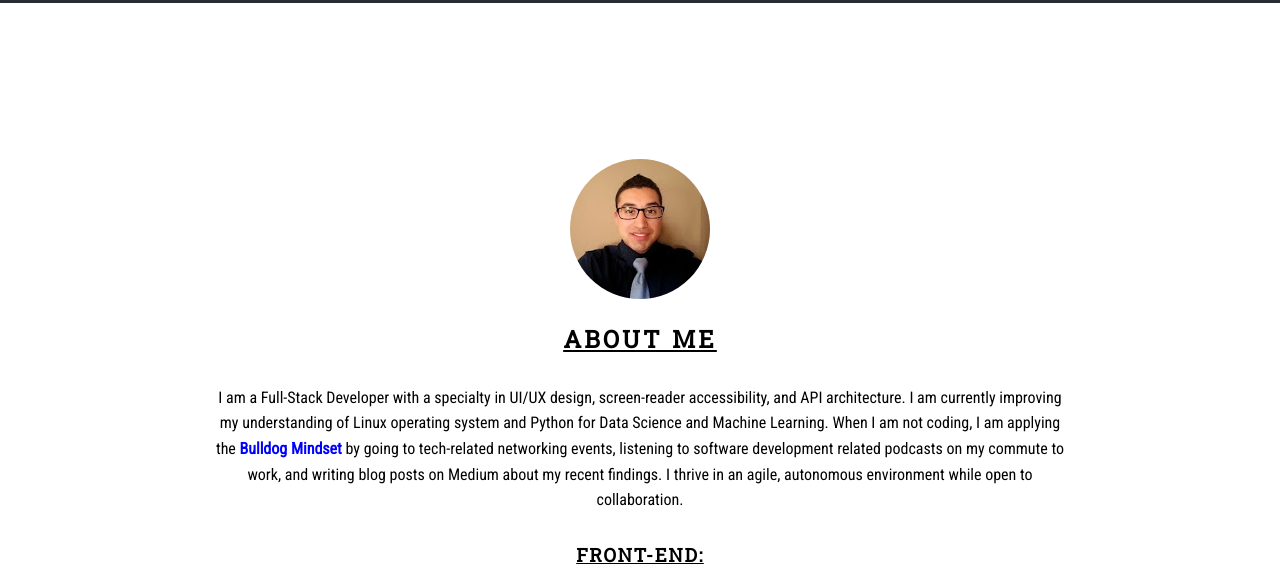
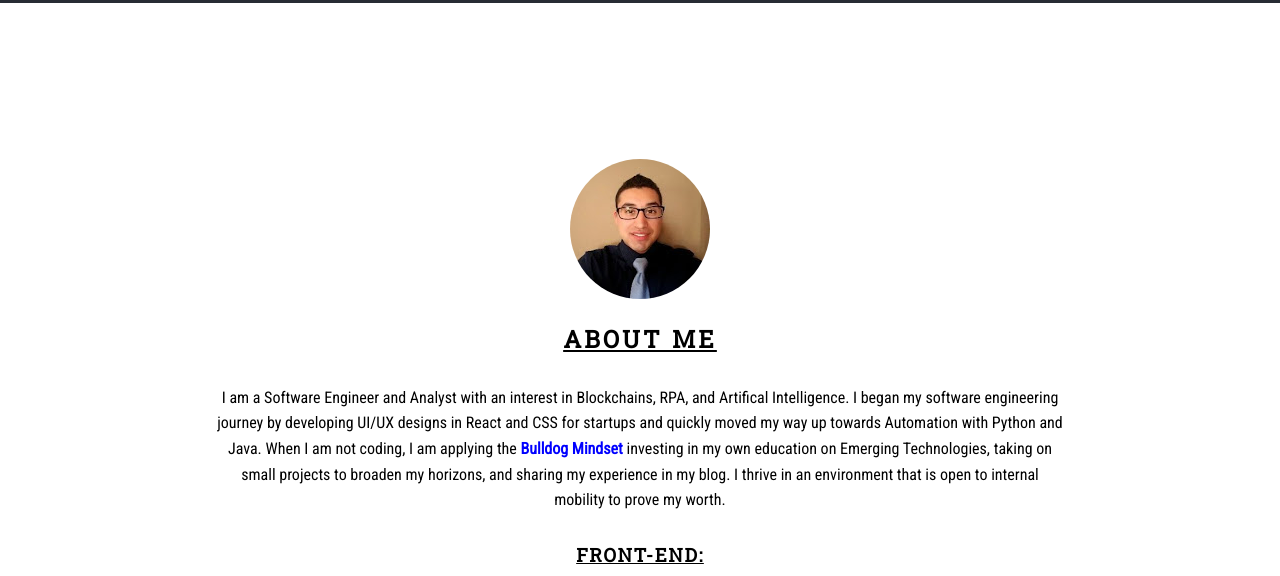
Before and after one commit to Saitama2016/vincentgarcia, a plain HTML site: page index.html in a window 1280 px wide. Shown: the part 77-653 px from the top of the page. Drawn offline with nearby package versions, Linux system fonts and the light colour scheme.

Commit message:
Update Bio

```diff
--- a/index.html
+++ b/index.html
@@ -46,11 +46,11 @@
             <img class="profilePic" src="assets/Blue-tie-Blue-shirt.jpg" alt="Vincent Garcia's Headshot" />
             <div class="Bio">
                 <h2 class="headline">About Me</h2>
-                <p class="description">I am a Full-Stack Developer with a specialty in UI/UX design, screen-reader accessibility, and API architecture.
-                    I am currently improving my understanding of Linux operating system and Python for Data Science and Machine Learning.
-                    When I am not coding, I am applying the <a class="bullDogMindsetLink" href="https://bulldogmindset.com/" target="_blank">Bulldog Mindset</a> by going to tech-related networking events,
-                    listening to software development related podcasts on my commute to work, and writing blog posts on Medium about my recent findings.
-                    I thrive in an agile, autonomous environment while open to collaboration.
+                <p class="description">I am a Software Engineer and Analyst with an interest in Blockchains, RPA, and Artifical Intelligence. I began my software engineering journey
+                    by developing UI/UX designs in React and CSS for startups and quickly moved my way up towards Automation with Python and Java.
+                    When I am not coding, I am applying the <a class="bullDogMindsetLink" href="https://bulldogmindset.com/" target="_blank">Bulldog Mindset</a> investing in my own education
+                    on Emerging Technologies, taking on small projects to broaden my horizons, and sharing my experience in my blog.
+                    I thrive in an environment that is open to internal mobility to prove my worth.
                 </p>
                 <h3 class="devTitle">FRONT-END:</h3>
                 <p class="techStack">
```
